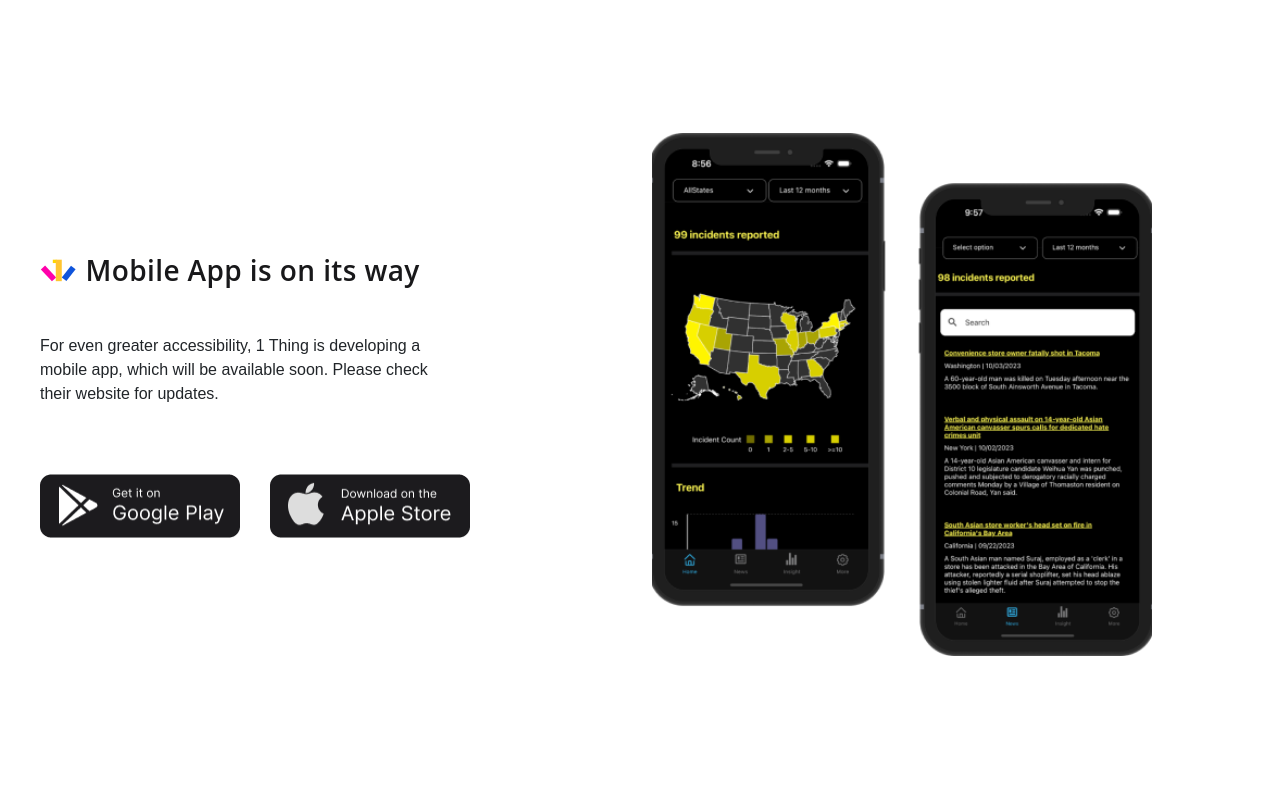
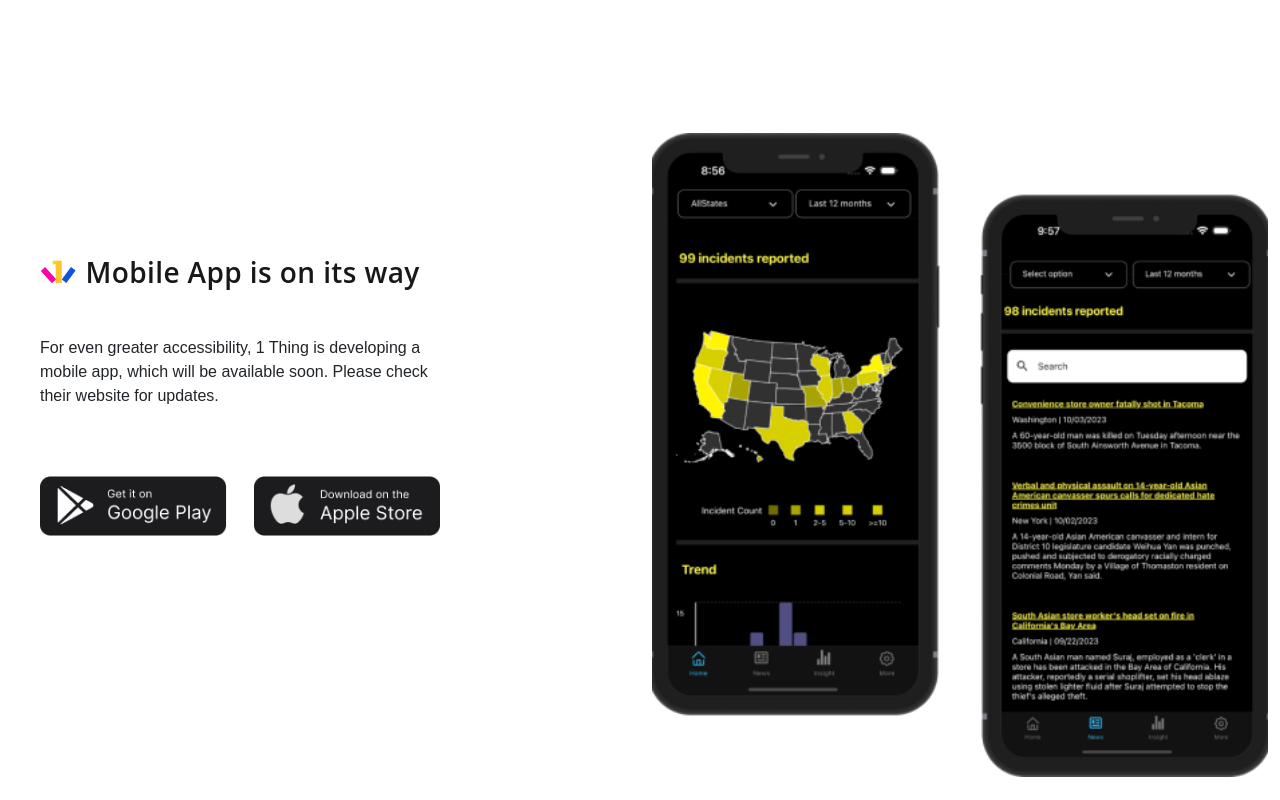
Before and after one commit to 1thing-org/1thing.org, a React (Create React App) app: page /projects/project-tracker in a window 1280 px wide. Shown: the part 1680-2480 px from the top of the page. Built offline with nearby package versions, Linux system fonts and the light colour scheme; no server answers.

Commit message:
fix: fixed the card overlapping issue

```diff
--- a/src/components/projects/projectTracker/middleSection/MiddleSection.tsx
+++ b/src/components/projects/projectTracker/middleSection/MiddleSection.tsx
@@ -1,6 +1,5 @@
 import "./MiddleSection.css"
-import Card from "react-bootstrap/Card";
-import { Container, Col, Row} from "react-bootstrap";
+import { Container, Col, Row, Card } from "react-bootstrap";
 import smallLogo from "../../../../assets/home-page/smallLogo.svg";
 import iphones from "../../../../assets/project-tracker/iphones.png";
 import stores from "../../../../assets/project-tracker/stores.png"
@@ -19,13 +18,11 @@ function MiddleSection(props: Props) {
     return (
         <Container id="projectTogether-container" fluid>
             <Row>
-
-
                 {/* Text Section */}
-
                 <Col
                     md={6}
                     xs={12}
+                    className="mb-5 mb-md-0"
                     style={{
                         paddingLeft: "40px",
                         display: "flex",
@@ -58,8 +55,10 @@ function MiddleSection(props: Props) {
                                 Please check their website for updates.</Card.Text>
                         </Col>
                         <Card.Img
-                                id="stores" src={stores} alt="stores"
-
+                            id="stores"
+                            src={stores}
+                            alt="stores"
+                            style={{ maxWidth: "100%", height: "auto" }}
                         />
                     </div>
                 </Col>
@@ -67,11 +66,12 @@ function MiddleSection(props: Props) {
                 {/* Image Section */}
                 <Col md={6} xs={12}>
                     <Card.Img
-                        id="iphones" src={iphones} alt="iphones"
-
+                        id="iphones"
+                        src={iphones}
+                        alt="iphones"
+                        style={{ maxWidth: "100%", height: "auto" }}
                     />
                 </Col>
-
             </Row>
         </Container>
     );
```
Lines whose indentation alone changed are shown as unchanged.
